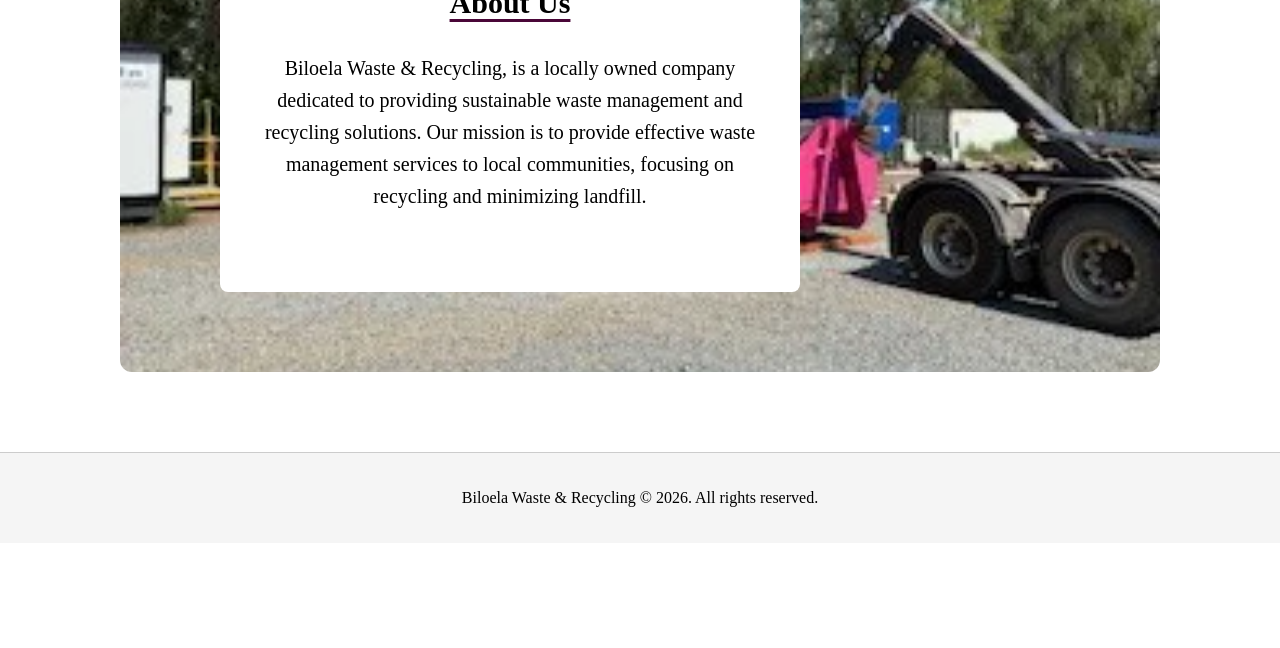
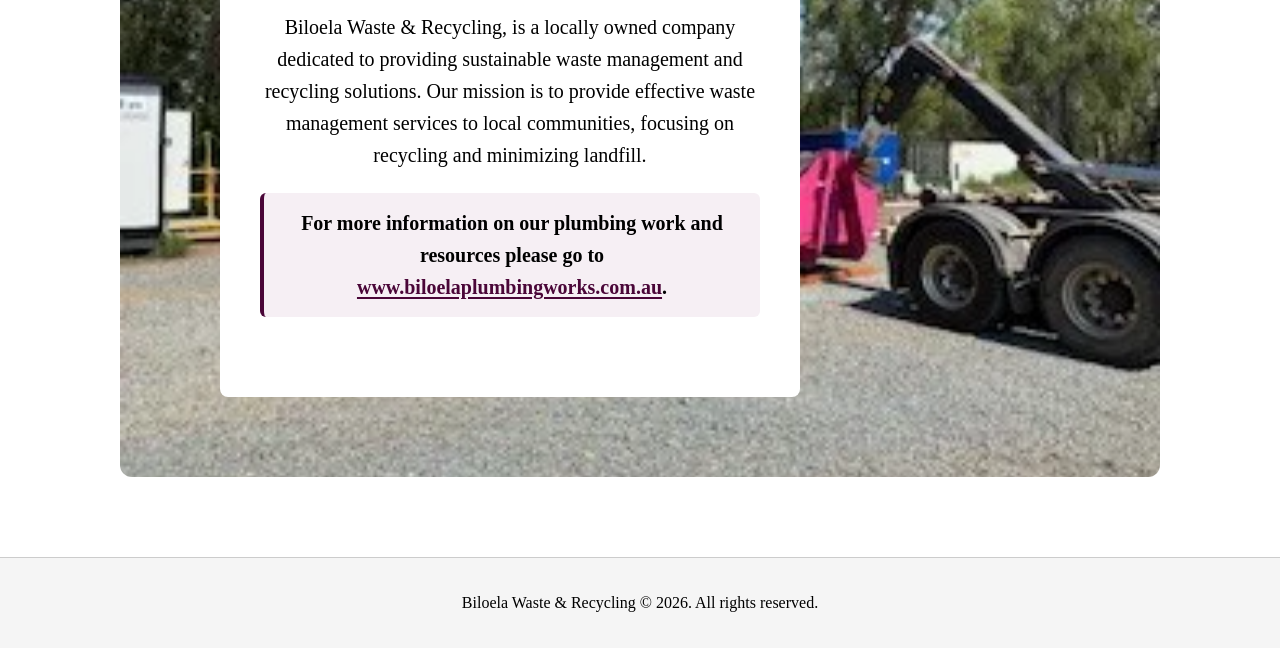
Before and after one commit to help-me202/bwrecycling, a website: page HTML/index.html in a window 1280 px wide. Shown: the part 745-1393 px from the top of the page. Before the commit the page ends 1288 px from the top, so only its background shows below. Drawn offline with Linux system fonts and the light colour scheme; files that its build step writes are made by us from their sources; files whose address does not match are found by name; a web font is replaced by a local one.

Commit message:
added styling

```diff
--- a/CSS/index.css
+++ b/CSS/index.css
@@ -92,3 +92,24 @@ body {
   text-decoration-thickness: 3px;
   text-underline-offset: 6px;
 }
+
+.about-us-cta {
+  margin-top: 22px;
+  padding: 14px 16px;
+  border-left: 4px solid #4a0638;
+  background-color: #f6eff4;
+  border-radius: 6px;
+  font-weight: 600;
+}
+
+.about-us-cta-link {
+  color: #4a0638;
+  text-decoration: underline;
+  text-decoration-thickness: 2px;
+  text-underline-offset: 3px;
+  word-break: break-word;
+}
+
+.about-us-cta-link:hover {
+  color: #2f0324;
+}
--- a/HTML/index.html
+++ b/HTML/index.html
@@ -7,6 +7,7 @@
       name="description"
       content="Biloela Plumbing Works is a trusted local family-owned business providing professional plumbing, gas delivery, and excavation services to the Banana Shire since 1962."
     />
+    <link rel="icon" type="image/webp" href="/Images/Logo.webp" />
     <link rel="preconnect" href="https://fonts.googleapis.com" />
     <link rel="preconnect" href="https://fonts.gstatic.com" crossorigin />
     <link
@@ -22,17 +23,14 @@
         <img src="./Images/Logo.webp" alt="Biloela Plumbing Works Logo" />
       </div>
       <div>
-        <a href="index.html" class="persistent-link"><span>Home</span></a>
-        <a href="waste hook bins.html" class="persistent-link"
+        <a href="index.html" class="persistent-link"><span>Home</span></a
+        ><a href="waste hook bins.html" class="persistent-link"
           ><span>Waste Hook Bins</span></a
-        >
-        <a href="recyclable.html" class="persistent-link"
+        ><a href="recyclable.html" class="persistent-link"
           ><span>Recyclables</span></a
-        >
-        <a href="prohibited waste types.html" class="persistent-link"
+        ><a href="prohibited waste types.html" class="persistent-link"
           ><span>Prohibited Waste Types</span></a
-        >
-        <a href="contact us.html" class="persistent-link"
+        ><a href="contact us.html" class="persistent-link"
           ><span>Contact Us</span></a
         >
       </div>
@@ -50,6 +48,16 @@
           mission is to provide effective waste management services to local
           communities, focusing on recycling and minimizing landfill.
         </p>
+        <p class="about-us-cta">
+          For more information on our plumbing work and resources please go to
+          <a
+            class="about-us-cta-link"
+            href="https://www.biloelaplumbingworks.com.au"
+            target="_blank"
+            rel="noopener noreferrer"
+            >www.biloelaplumbingworks.com.au</a
+          >.
+        </p>
       </div>
     </section>
     <footer
```
Also changed, not shown: HTML/contact us.html (+1 -0 lines), HTML/prohibited waste types.html (+1 -0 lines), HTML/recyclable.html (+1 -0 lines), HTML/waste hook bins.html (+1 -0 lines).
